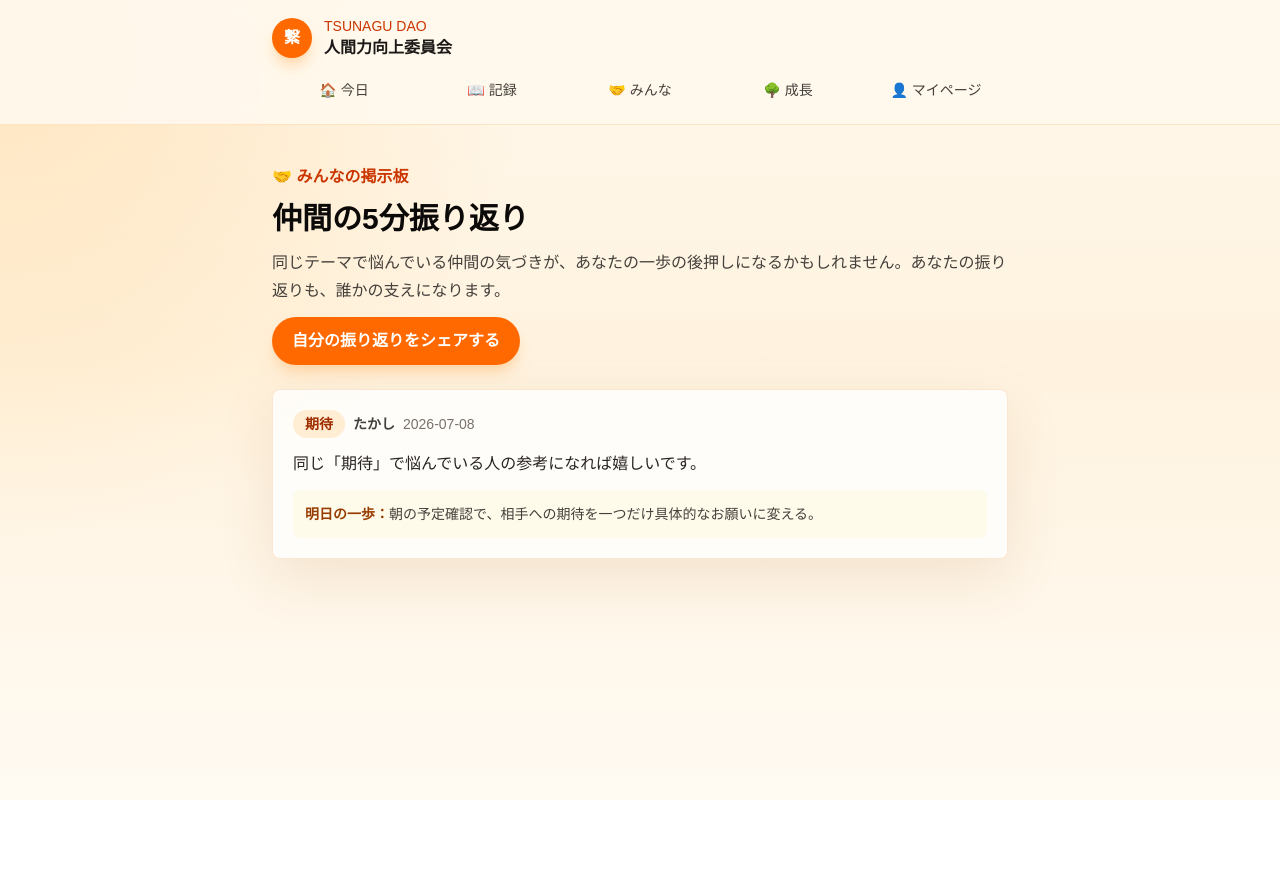
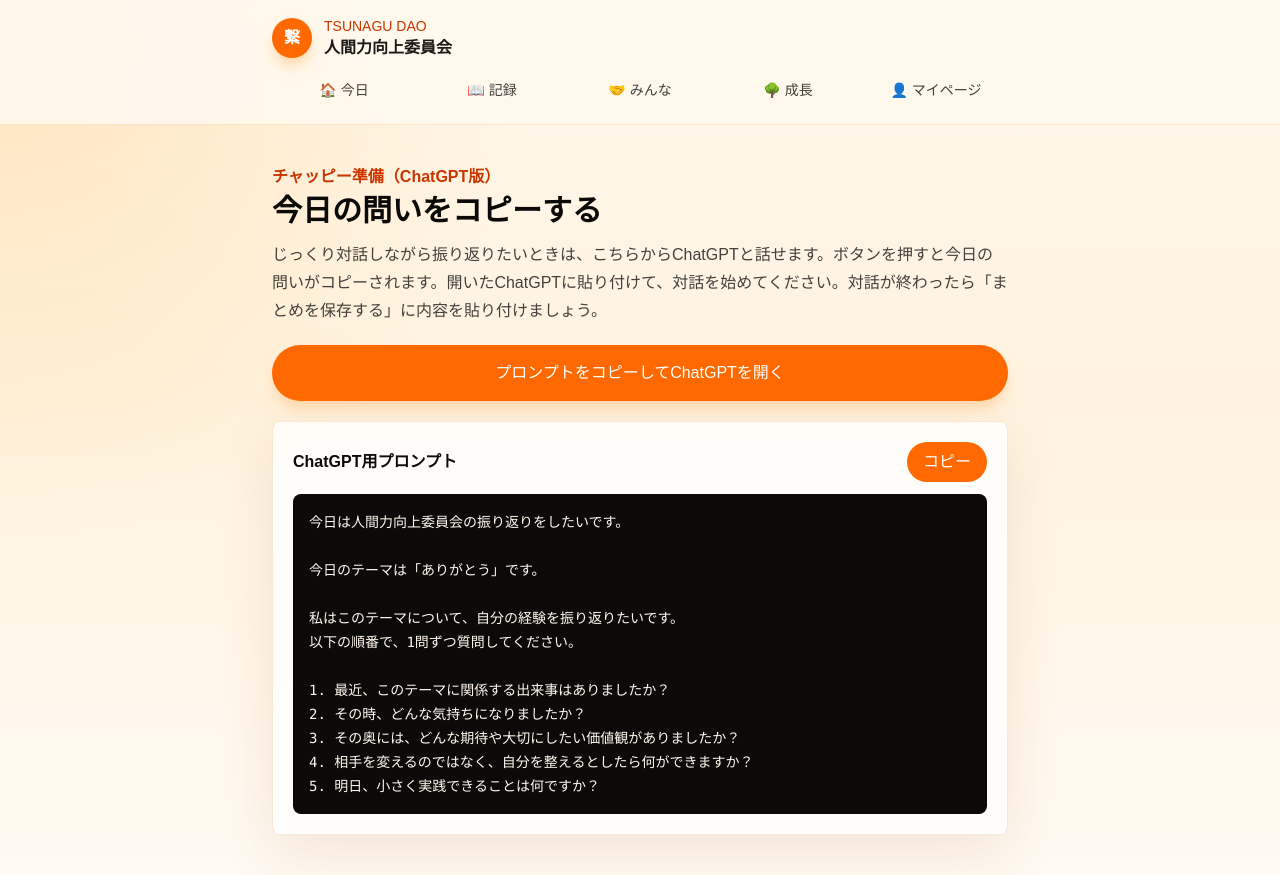
Before and after one commit to DCBLABO/tsunagu-app, a Next.js app: page /community in a window 1280 px wide. Before the commit the page ends 800 px from the top, so only its background shows below. Built offline with nearby package versions, Linux system fonts and the light colour scheme.

Commit message:
Add files via upload

```diff
--- a/src/app/community/page.tsx
+++ b/src/app/community/page.tsx
@@ -1,54 +1,45 @@
 "use client";
 
+import { useMemo, useState } from "react";
+import { ActionMessage } from "@/components/ActionMessage";
 import { AppShell } from "@/components/AppShell";
-import { ButtonLink } from "@/components/ButtonLink";
-import { useCommunity } from "@/data/CommunityProvider";
+import { CopyBox } from "@/components/CopyBox";
 import { useRecords } from "@/data/RecordsProvider";
+import { buildChappyPrompt } from "@/lib/shareText";
 
-// みんなの振り返りが集まる掲示板。
-// 今はこのブラウザの中だけのモック表示だが、将来バックエンドを繋いだときに
-// 本当の意味で「TSUNAGU DAOみんなの掲示板」になり、ここに集まった声がクロードの学習データにもつながっていく。
-export default function CommunityPage() {
-  const { posts } = useCommunity();
-  const { latestRecord } = useRecords();
+export default function ChappyPage() {
+  const { today } = useRecords();
+  const [message, setMessage] = useState("");
+  const prompt = useMemo(() => buildChappyPrompt(today), [today]);
+
+  async function handleCopyAndOpen() {
+    await navigator.clipboard.writeText(prompt);
+    setMessage("プロンプトをコピーしました。ChatGPTに貼り付けて送信してください。");
+    window.open("https://chatgpt.com/", "_blank", "noopener,noreferrer");
+  }
 
   return (
     <AppShell>
-      <div className="mb-6 space-y-3">
-        <p className="font-bold text-orange-700">🤝 みんなの掲示板</p>
-        <h1 className="text-3xl font-bold text-stone-950">仲間の5分振り返り</h1>
-        <p className="leading-7 text-stone-700">
-          同じテーマで悩んでいる仲間の気づきが、あなたの一歩の後押しになるかもしれません。あなたの振り返りも、誰かの支えになります。
-        </p>
-        {latestRecord ? (
-          <ButtonLink href={`/share/new?id=${latestRecord.id}`}>自分の振り返りをシェアする</ButtonLink>
-        ) : (
-          <ButtonLink href="/reflection/new">まずは今日の振り返りを書く</ButtonLink>
-        )}
+      <div className="space-y-5">
+        <div>
+          <p className="font-bold text-orange-700">チャッピー準備（ChatGPT版）</p>
+          <h1 className="mt-1 text-3xl font-bold text-stone-950">今日の問いをコピーする</h1>
+          <p className="mt-3 leading-7 text-stone-700">
+            じっくり対話しながら振り返りたいときは、こちらからChatGPTと話せます。ボタンを押すと今日の問いがコピーされます。開いたChatGPTに貼り付けて、対話を始めてください。対話が終わったら「まとめを保存する」に内容を貼り付けましょう。
+          </p>
+        </div>
+
+        <button
+          type="button"
+          onClick={handleCopyAndOpen}
+          className="w-full rounded-full bg-orange-500 px-5 py-4 font-bold text-white shadow-lg shadow-orange-200 transition hover:bg-orange-600"
+        >
+          プロンプトをコピーしてChatGPTを開く
+        </button>
+        {message ? <ActionMessage>{message}</ActionMessage> : null}
+
+        <CopyBox label="ChatGPT用プロンプト" text={prompt} />
       </div>
-
-      {posts.length ? (
-        <div className="grid gap-4">
-          {posts.map((post) => (
-            <article key={post.id} className="warm-panel rounded-lg p-5">
-              <div className="mb-3 flex flex-wrap items-center gap-2 text-sm">
-                <span className="rounded-full bg-orange-100 px-3 py-1 font-bold text-orange-800">{post.theme}</span>
-                <span className="font-bold text-stone-700">{post.nickname}</span>
-                <span className="text-stone-500">{post.createdAt.slice(0, 10)}</span>
-              </div>
-              <p className="leading-7 text-stone-800">{post.message}</p>
-              {post.tomorrowAction ? (
-                <p className="mt-3 rounded-lg bg-amber-50 p-3 text-sm leading-6 text-stone-700">
-                  <span className="font-bold text-amber-800">明日の一歩：</span>
-                  {post.tomorrowAction}
-                </p>
-              ) : null}
-            </article>
-          ))}
-        </div>
-      ) : (
-        <div className="warm-panel rounded-lg p-5 text-stone-700">まだ投稿がありません。最初のシェアをしてみませんか？</div>
-      )}
     </AppShell>
   );
 }
```
